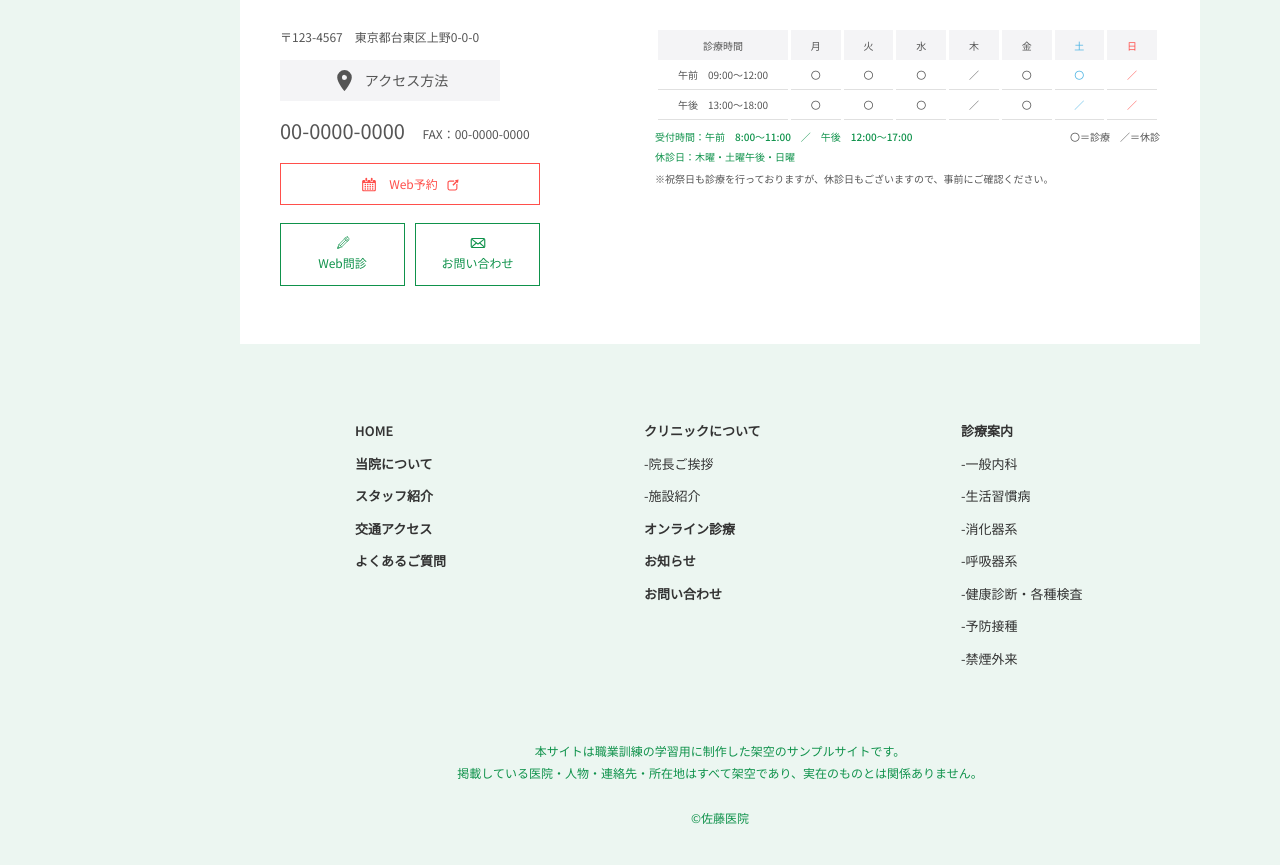
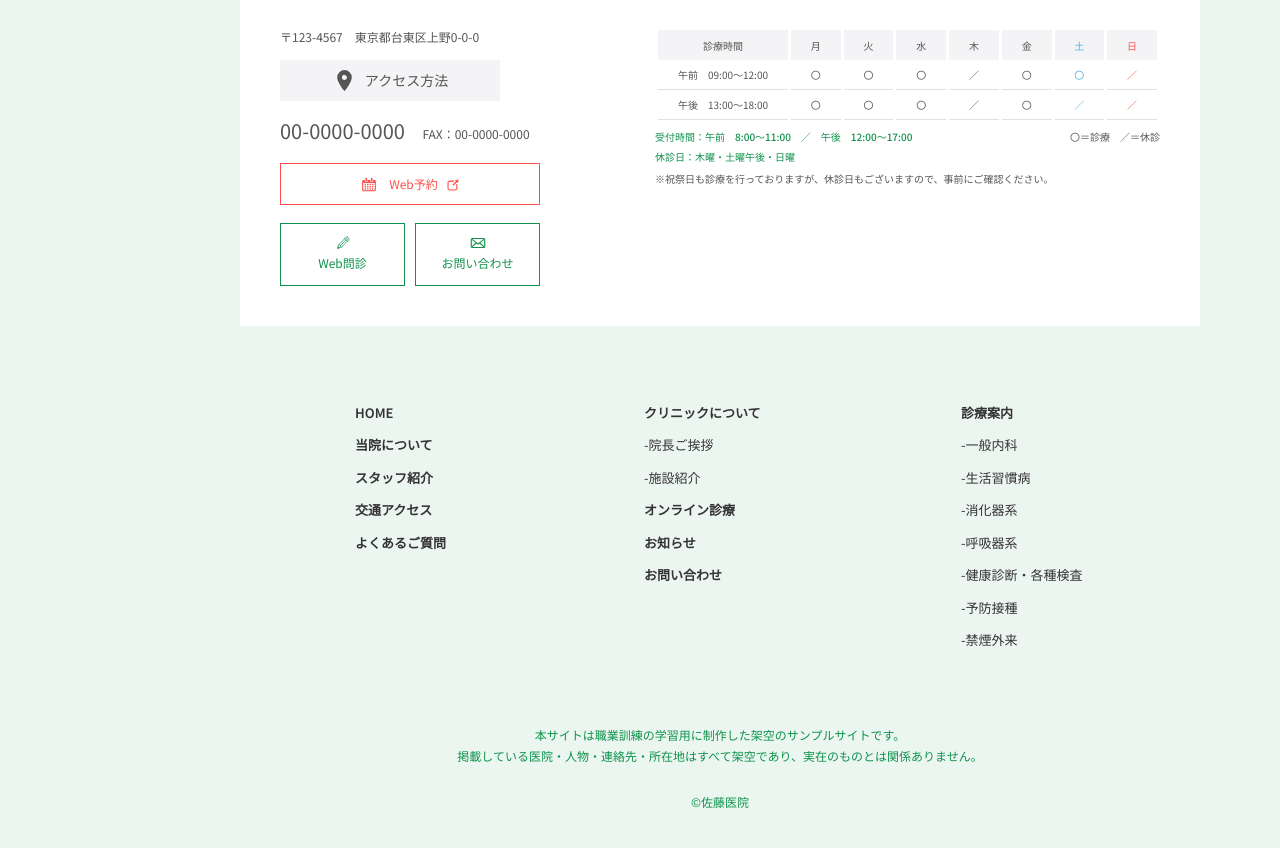
Before and after one commit to mo7ths/sato-clinic, a plain HTML site: page index.html in a window 1280 px wide. Shown: the part 4006-4871 px from the top of the page. Drawn offline with Linux system fonts and the light colour scheme; a web font is replaced by a local one.

Commit message:
コミット

```diff
--- a/css/style.css
+++ b/css/style.css
@@ -480,13 +480,13 @@ h3 {
 .footer-contact {
     position: relative;
     width: 960px;
-    height: 440px;
+    height: auto;
     background: #fff;
     margin: 0 auto;
     display: grid;
     grid-template-columns: 300px 1fr;
     gap: 75px;
-    padding: 37px 40px 30px
+    padding: 37px 40px 40px
 }
 
 .footer-contact-left {
@@ -676,7 +676,7 @@ h3 {
 }
 
 .footer-notice {
-    margin: 72px auto 0;
+    margin: 74px auto 0;
     text-align: center;
     font-size: 12px;
     color: #0F924B
@@ -1863,7 +1863,7 @@ h3 {
 }
 
 .treatment-index a[href="#checkup"] {
-    padding-inline: 10px
+    padding-inline: 14px 10px
 }
 
 .treatment-index a>span:not(.treatment-label) {
@@ -1876,6 +1876,10 @@ h3 {
 .treatment-dot {
     display: inline-block;
     margin: 0 -.15em
+}
+
+.treatment-index .treatment-dot {
+    margin-inline: -.2em
 }
 
 .treatment-index a:hover {
```
